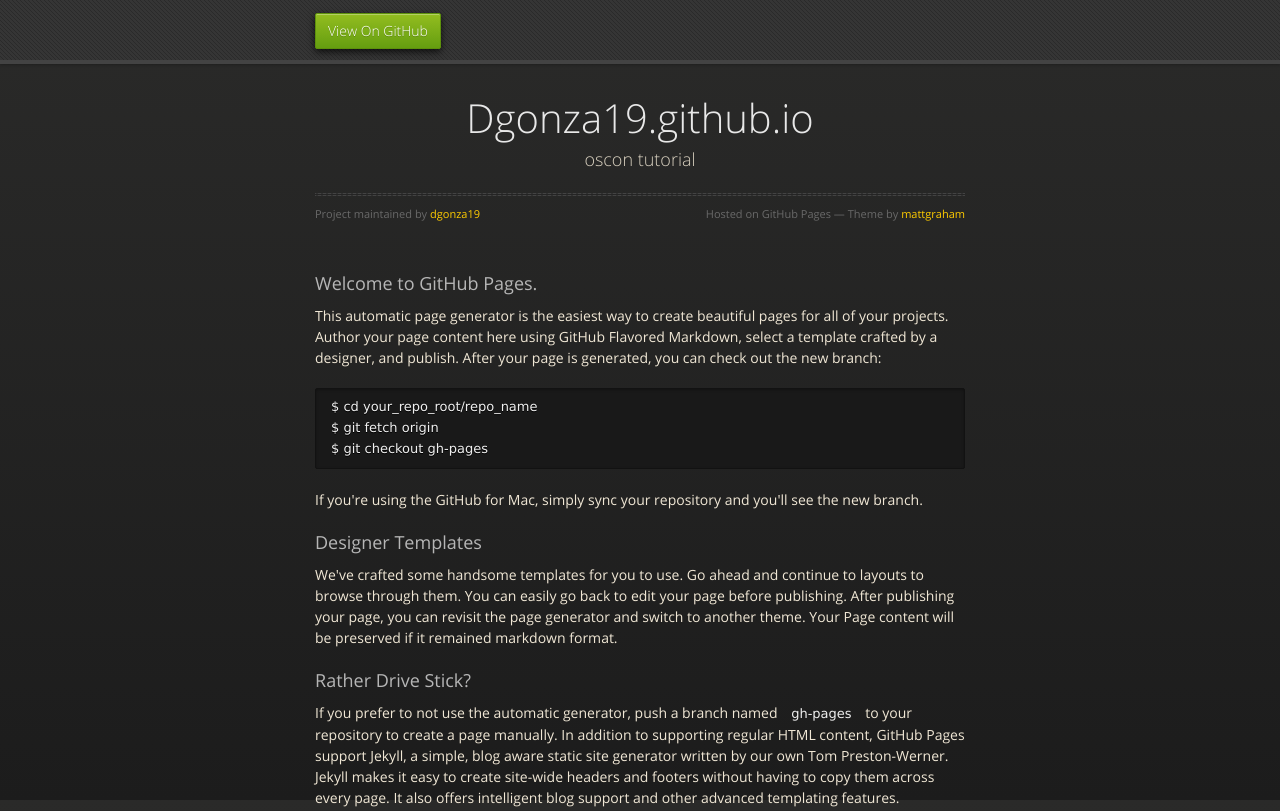
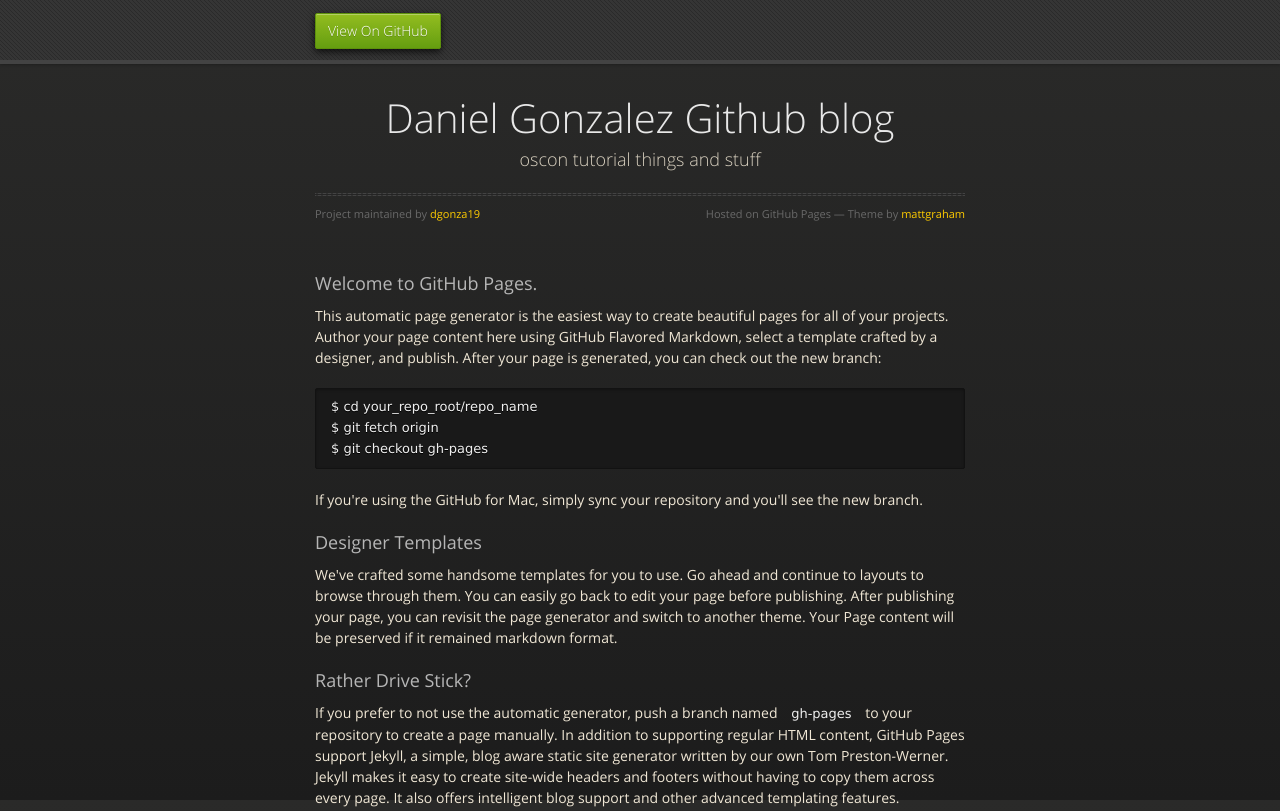
Before and after one commit to dgonza19/dgonza19.github.io, a plain HTML site: page index.html in a window 1280 px wide. Shown: the top 811 px of the page. Drawn offline with nearby package versions, Linux system fonts and the light colour scheme.

Commit message:
stuff and things

```diff
--- a/index.html
+++ b/index.html
@@ -28,8 +28,8 @@
 
       <section>
         <div id="title">
-          <h1>Dgonza19.github.io</h1>
-          <p>oscon tutorial</p>
+          <h1>Daniel Gonzalez Github blog</h1>
+          <p>oscon tutorial things and stuff</p>
           <hr>
           <span class="credits left">Project maintained by <a href="https://github.com/dgonza19">dgonza19</a></span>
           <span class="credits right">Hosted on GitHub Pages &mdash; Theme by <a href="https://twitter.com/michigangraham">mattgraham</a></span>
```
